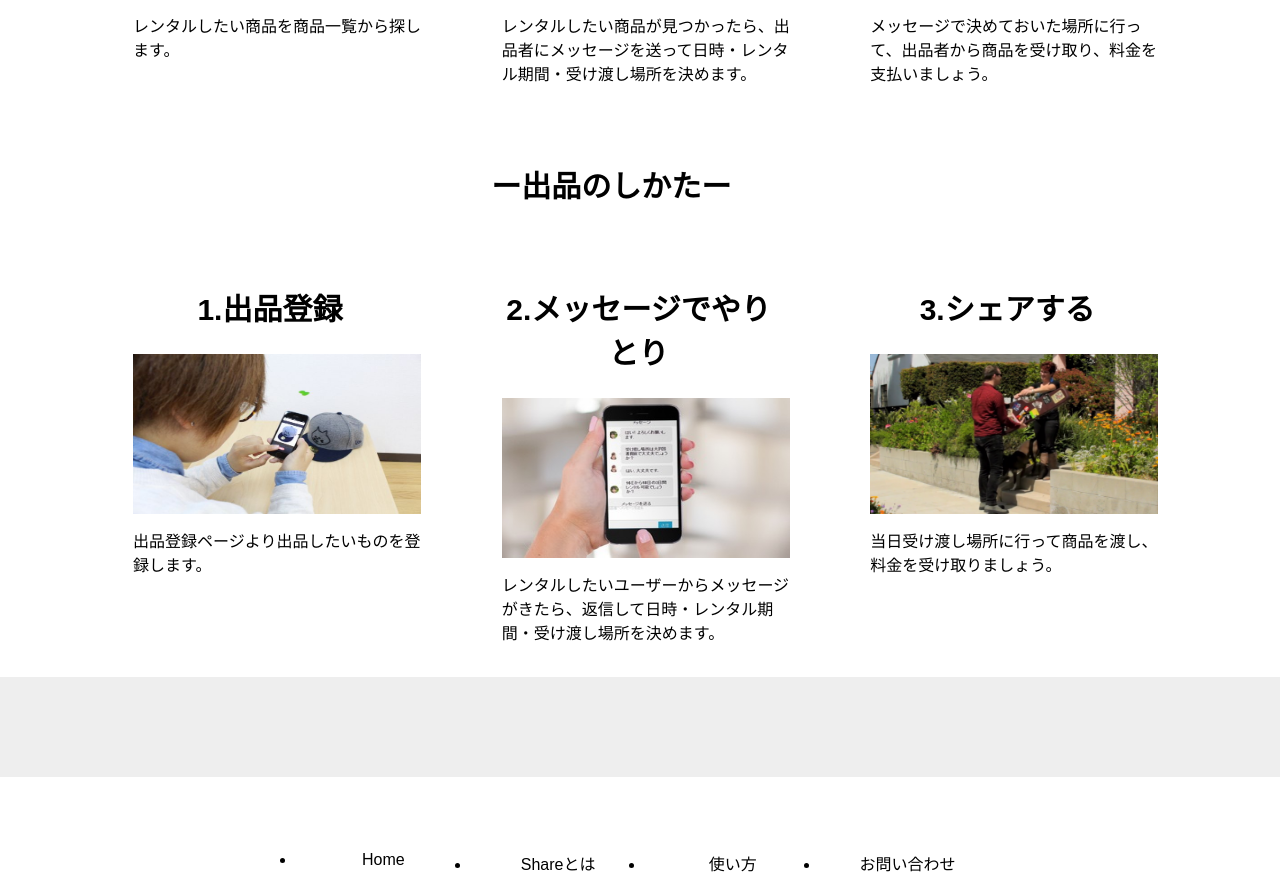
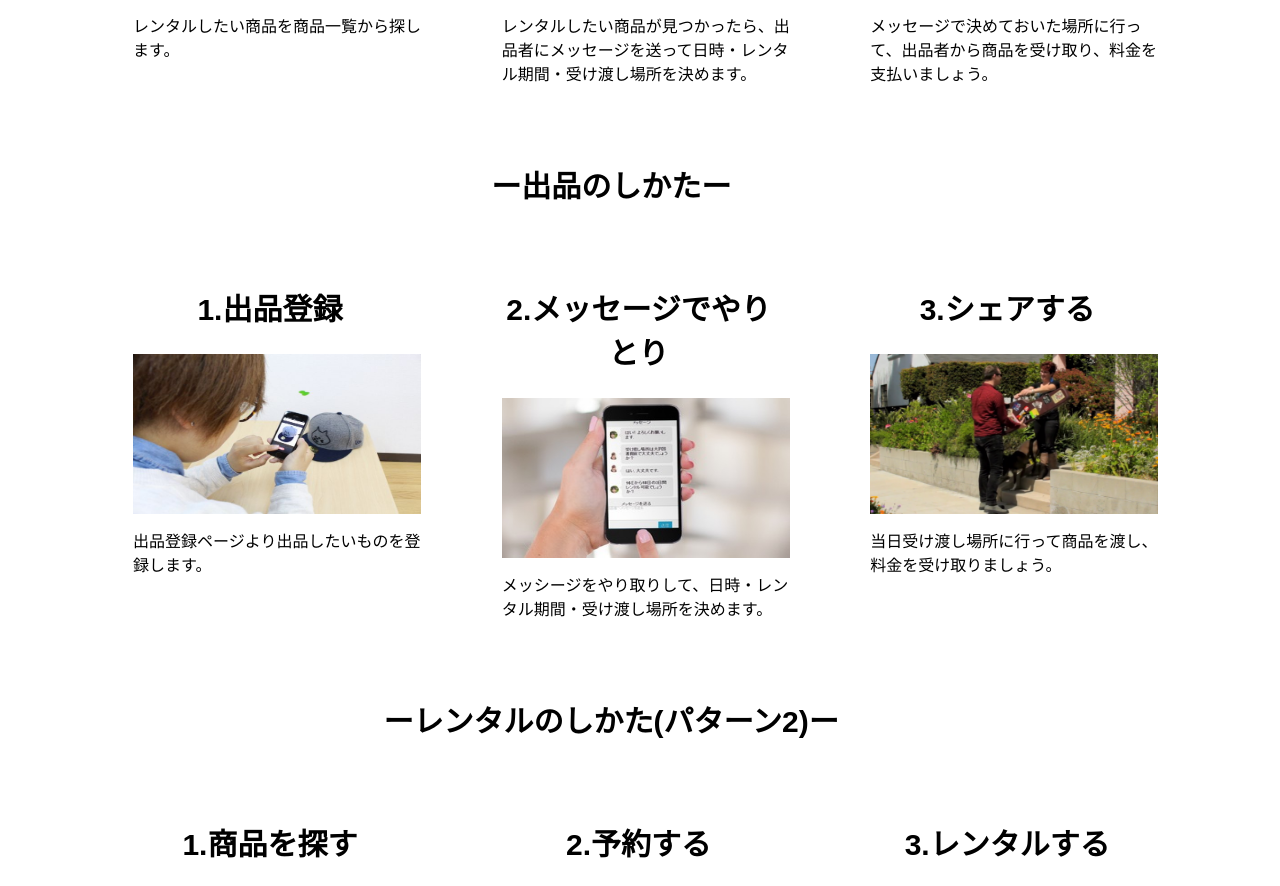
Before and after one commit to naokikinugasa/share, a PHP site: page /rental/howto.php in a window 1280 px wide. Shown: the part 848-1734 px from the top of the page. Run offline with PHP 8.4, Linux system fonts and the light colour scheme; the visitor is signed in with stand-in values (Sample User, id 1); data that the repository does not hold is empty; some libraries are stand-ins or nearby versions.

Commit message:
(howtoページ)貸出パターンを追加

```diff
--- a/rental/howto.php
+++ b/rental/howto.php
@@ -19,10 +19,10 @@ require_once(__DIR__.'/head.php');
 
 <div id="cha" style="padding-top: 40px;">
 <div id="char">
-    <h2>ーレンタルのしかたー</h2>
+    <h2>ーレンタルのしかたー(パターン1)</h2>
         <div class="topNaviColumn">
         	<h2>1.商品を探す</h2>
-                <div class="topNaviPhoto"><img src="mercari2.jpg" alt="" /></div>
+                <div class="topNaviPhoto"><img src="images/mercari2.jpg" alt="" /></div>
                 <div class="topNaviDetail">レンタルしたい商品を商品一覧から探します。</div>
         </div><!-- /.topNaviColumn --></a>
         <div class="topNaviColumn">
@@ -44,12 +44,31 @@ require_once(__DIR__.'/head.php');
         <div class="topNaviColumn">
             <h2>2.メッセージでやりとり</h2>
                 <div class="topNaviPhoto"><img src="images/msg2.jpg" alt="" /></div>
-                <div class="topNaviDetail">レンタルしたいユーザーからメッセージがきたら、返信して日時・レンタル期間・受け渡し場所を決めます。</div>
+                <div class="topNaviDetail">メッシージをやり取りして、日時・レンタル期間・受け渡し場所を決めます。</div>
         </div><!-- /.topNaviColumn -->
         <div class="topNaviColumn">
             <h2>3.シェアする</h2>
                 <div class="topNaviPhoto"><img src="images/watasu2.png" alt="" /></div>
                 <div class="topNaviDetail">当日受け渡し場所に行って商品を渡し、料金を受け取りましょう。</div>
+        </div><!-- /.topNaviColumn -->
+</div>
+
+<div id="char">
+    <h2>ーレンタルのしかた(パターン2)ー</h2>
+        <div class="topNaviColumn">
+        	<h2>1.商品を探す</h2>
+                <div class="topNaviPhoto"><img src="images/mercari2.jpg" alt="" /></div>
+                <div class="topNaviDetail">レンタルしたい商品を商品一覧から探します。</div>
+        </div><!-- /.topNaviColumn --></a>
+        <div class="topNaviColumn">
+            <h2>2.予約する</h2>
+                <div class="topNaviPhoto"><img src="images/7b55d33ec62f13f5fe460afbd8f7f70d.jpg" alt="" /></div>
+                <div class="topNaviDetail">レンタル可能日から予約します。</div>
+        </div><!-- /.topNaviColumn -->
+        <div class="topNaviColumn">
+            <h2>3.レンタルする</h2>
+                <div class="topNaviPhoto"><img src="images/detail_image。jpg" alt="" /></div>
+                <div class="topNaviDetail">予約日当日に設置場所へ取りに行きましょう。</div>
         </div><!-- /.topNaviColumn -->
 </div>
 </div>
```
Also changed, not shown: rental/images/7b55d33ec62f13f5fe460afbd8f7f70d.jpg (added), rental/images/detail_image.jpg (added), 2 other files.
